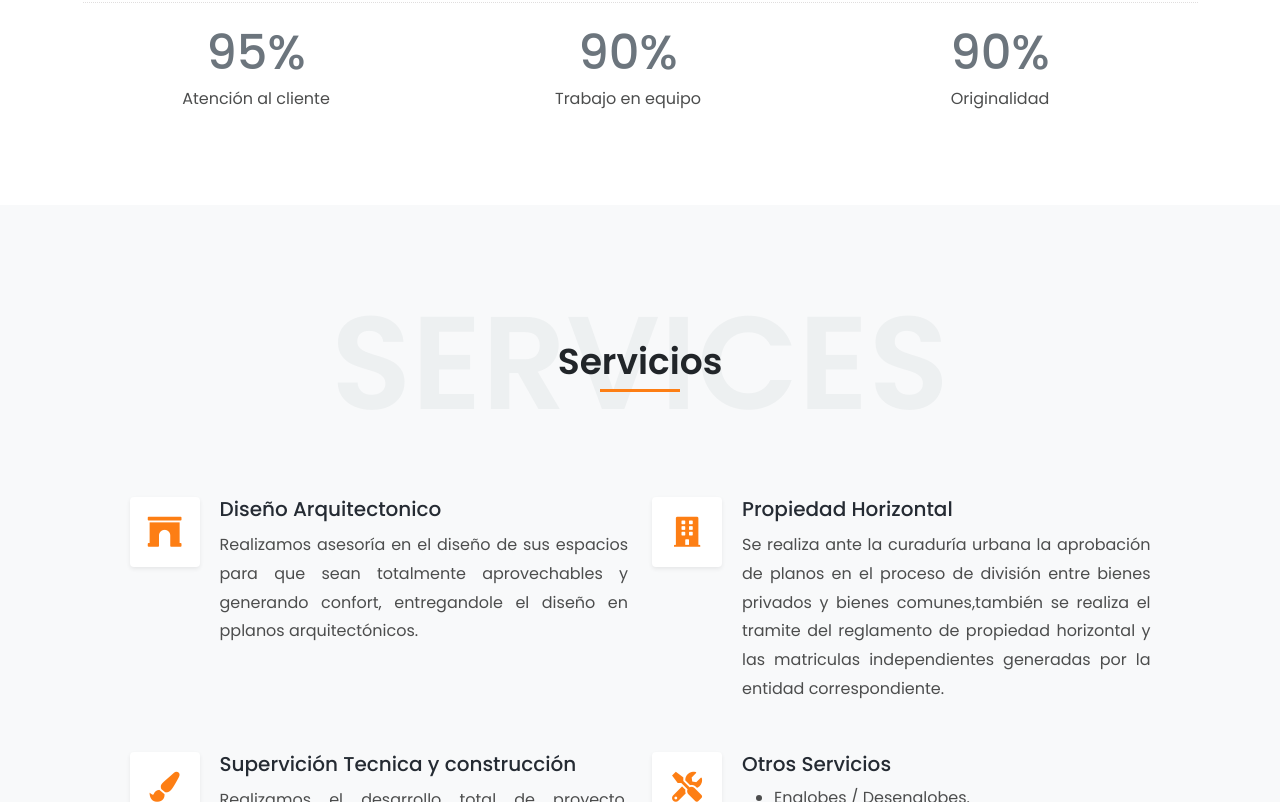
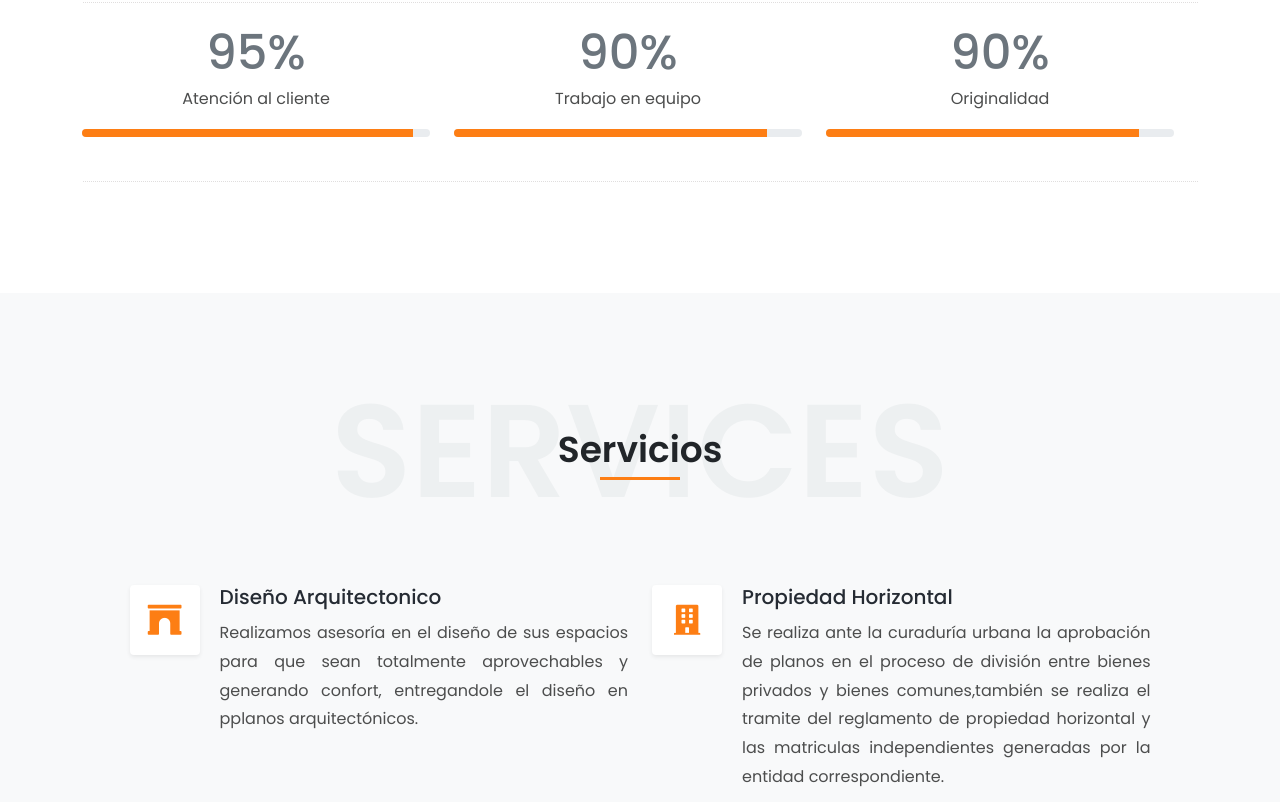
Before and after one commit to JDavidHR/JVD-constructora, a plain HTML site: page index-classic-header.html in a window 1280 px wide. Shown: the part 1779-2581 px from the top of the page. Drawn offline with Linux system fonts and the light colour scheme.

Commit message:
Update index-classic-header.html
Modified bars...

```diff
--- a/index-classic-header.html
+++ b/index-classic-header.html
@@ -176,22 +176,35 @@
                                     <div class="featured-box text-center">
                                         <h4 class="text-12 text-muted mb-0"><span class="counter" data-from="0" data-to="95">95</span>%</h4>
                                         <p class="mb-0">Atención al cliente</p>
+                                        <p class="text-dark fw-500 text-start mb-3"><span class="float-end"></span></p>
+                                        <div class="progress progress-sm mb-4">
+                                            <div class="progress-bar" role="progressbar" style="width: 95%" aria-valuenow="95" aria-valuemin="0" aria-valuemax="100"></div>
+                                        </div>
                                     </div>
                                 </div>
                                 <div class="col-6 col-md-4">
                                     <div class="featured-box text-center">
                                         <h4 class="text-12 text-muted mb-0"><span class="counter" data-from="0" data-to="90">90</span>%</h4>
                                         <p class="mb-0">Trabajo en equipo</p>
+                                        <p class="text-dark fw-500 text-start mb-3"><span class="float-end"></span></p>
+                                        <div class="progress progress-sm mb-4">
+                                            <div class="progress-bar" role="progressbar" style="width: 90%" aria-valuenow="90" aria-valuemin="0" aria-valuemax="100"></div>
+                                        </div>
                                     </div>
                                 </div>
                                 <div class="col-6 col-md-4">
                                     <div class="featured-box text-center">
                                         <h4 class="text-12 text-muted mb-0"><span class="counter" data-from="0" data-to="90">90</span>%</h4>
                                         <p class="mb-0">Originalidad</p>
+                                        <p class="text-dark fw-500 text-start mb-3"><span class="float-end"></span></p>
+                                        <div class="progress progress-sm mb-4">
+                                            <div class="progress-bar" role="progressbar" style="width: 90%" aria-valuenow="90" aria-valuemin="0" aria-valuemax="100"></div>
                                         </div>
                                     </div>
+                                </div>
+                            </div>
+                            <div>
 
-                            </div>
                             </div>
                         </div>
             </section>
@@ -526,8 +539,8 @@
                             <button type="button" class="btn-close" data-bs-dismiss="modal" aria-label="Close"></button>
                         </div>
                         <div class="modal-body p-4">
-                        <p>Simply dummy text of the printing and typesetting industry. Lorem Ipsum has been the industry's standard dummy text ever since the 1500s, when an unknown printer took a galley of type and scrambled it to make a type specimen book.
-                            It has survived not only five centuries, but also the leap into electronic typesetting, remaining essentially unchanged.</p>
+                            <p>Simply dummy text of the printing and typesetting industry. Lorem Ipsum has been the industry's standard dummy text ever since the 1500s, when an unknown printer took a galley of type and scrambled it to make a type specimen
+                                book. It has survived not only five centuries, but also the leap into electronic typesetting, remaining essentially unchanged.</p>
                             <h3 class="mb-3 mt-4 mt-4">Terms of Use</h3>
                             <p>It has survived not only five centuries, but also the leap into electronic typesetting, remaining essentially unchanged. Simply dummy text of the printing and typesetting industry.</p>
                             <h5 class="text-4 mt-4">Part I – Information Simone collects and controls</h5>
@@ -535,11 +548,11 @@
                             <h5 class="text-4 mt-4">Part II – Information that Simone processes on your behalf</h5>
                             <p>Lorem Ipsum has been the industry's standard dummy text ever since the 1500s, when an unknown printer took a galley of type and scrambled it to make a type specimen book.</p>
                             <h5 class="text-4 mt-4">Part III – General</h5>
-                        <p>It has survived not only five centuries, but also the leap into electronic typesetting, remaining essentially unchanged. Lorem Ipsum has been the industry's standard dummy text ever since the 1500s, when an unknown printer took
-                            a galley of type and scrambled it to make a type specimen book.</p>
+                            <p>It has survived not only five centuries, but also the leap into electronic typesetting, remaining essentially unchanged. Lorem Ipsum has been the industry's standard dummy text ever since the 1500s, when an unknown printer
+                                took a galley of type and scrambled it to make a type specimen book.</p>
                             <h3 class="mb-3 mt-4">Privacy Policy</h3>
-                        <p>Lorem Ipsum is simply dummy text of the printing and typesetting industry. Lorem Ipsum has been the industry's standard dummy text ever since the 1500s, when an unknown printer took a galley of type and scrambled it to make a type
-                            specimen book. </p>
+                            <p>Lorem Ipsum is simply dummy text of the printing and typesetting industry. Lorem Ipsum has been the industry's standard dummy text ever since the 1500s, when an unknown printer took a galley of type and scrambled it to make
+                                a type specimen book. </p>
                             <ol class="lh-lg">
                                 <li>Lisque persius interesset his et, in quot quidam persequeris vim, ad mea essent possim iriure.</li>
                                 <li>Quidam lisque persius interesset his et, Lisque persius interesset his et, in quot quidam persequeris vim, ad mea essent possim iriure.</li>
@@ -565,7 +578,8 @@
                             <button type="button" class="btn-close" data-bs-dismiss="modal" aria-label="Close"></button>
                         </div>
                         <div class="modal-body p-4">
-                        <p>Simply dummy text of the printing and typesetting industry. Lorem Ipsum has been the industry's standard dummy text ever since the 1500s, when an unknown printer took a galley of type and scrambled it to make a type specimen book.
+                            <p>Simply dummy text of the printing and typesetting industry. Lorem Ipsum has been the industry's standard dummy text ever since the 1500s, when an unknown printer took a galley of type and scrambled it to make a type specimen
+                                book.
                             </p>
                             <ul class="lh-lg">
                                 <li>Lisque persius interesset his et, in quot quidam persequeris vim, ad mea essent possim iriure.</li>
```
Lines whose indentation alone changed are shown as unchanged.
